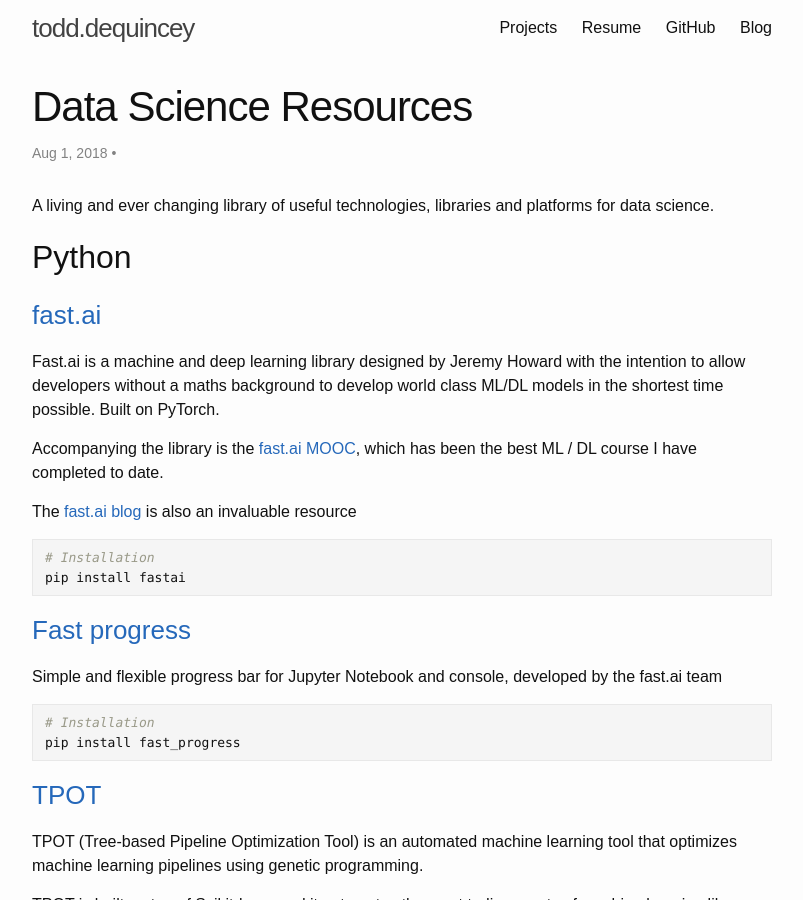
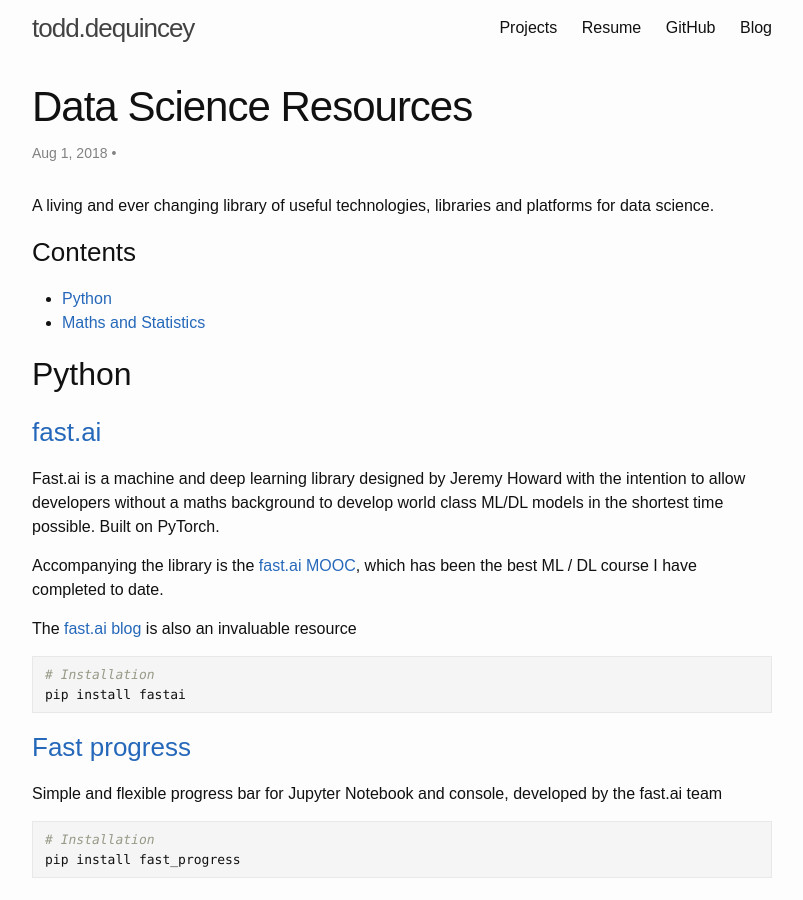
Before and after one commit to toddy86/dequincey.blog, a Jekyll site: the page built from _posts/2018-08-01-data-science-resources.md, in a window 1280 px wide and 900 px high. Shown: the whole window, without its empty margins (238-1041 px from the left). Built offline with Jekyll 4.4.1, drawn with Linux system fonts in a browser that asks for light colours.

Commit message:
updated DS resources for Standford cheat sheets

```diff
--- a/_posts/2018-08-01-data-science-resources.md
+++ b/_posts/2018-08-01-data-science-resources.md
@@ -8,7 +8,13 @@
 
 <!-- more -->
 
-<h2>Python</h2>
+<h3>Contents</h3>
+<ul>
+	<li><a href="#python">Python</a></li>
+	<li><a href="#mathsandstatistics">Maths and Statistics</a></li>
+</ul>
+
+<h2 id="python">Python</h2>
 
 <h3><a href="https://github.com/fastai/fastai">fast.ai</a></h3>
 Fast.ai is a machine and deep learning library designed by Jeremy Howard with the intention to allow developers without a maths background to develop world class ML/DL models in the shortest time possible. Built on PyTorch.
@@ -56,7 +62,7 @@
 
 
 
-<h2>Maths and Statistics</h2>
+<h2 id="mathsandstatistics">Maths and Statistics</h2>
 
 <h3>Linear Algebra</h3>
 
```
